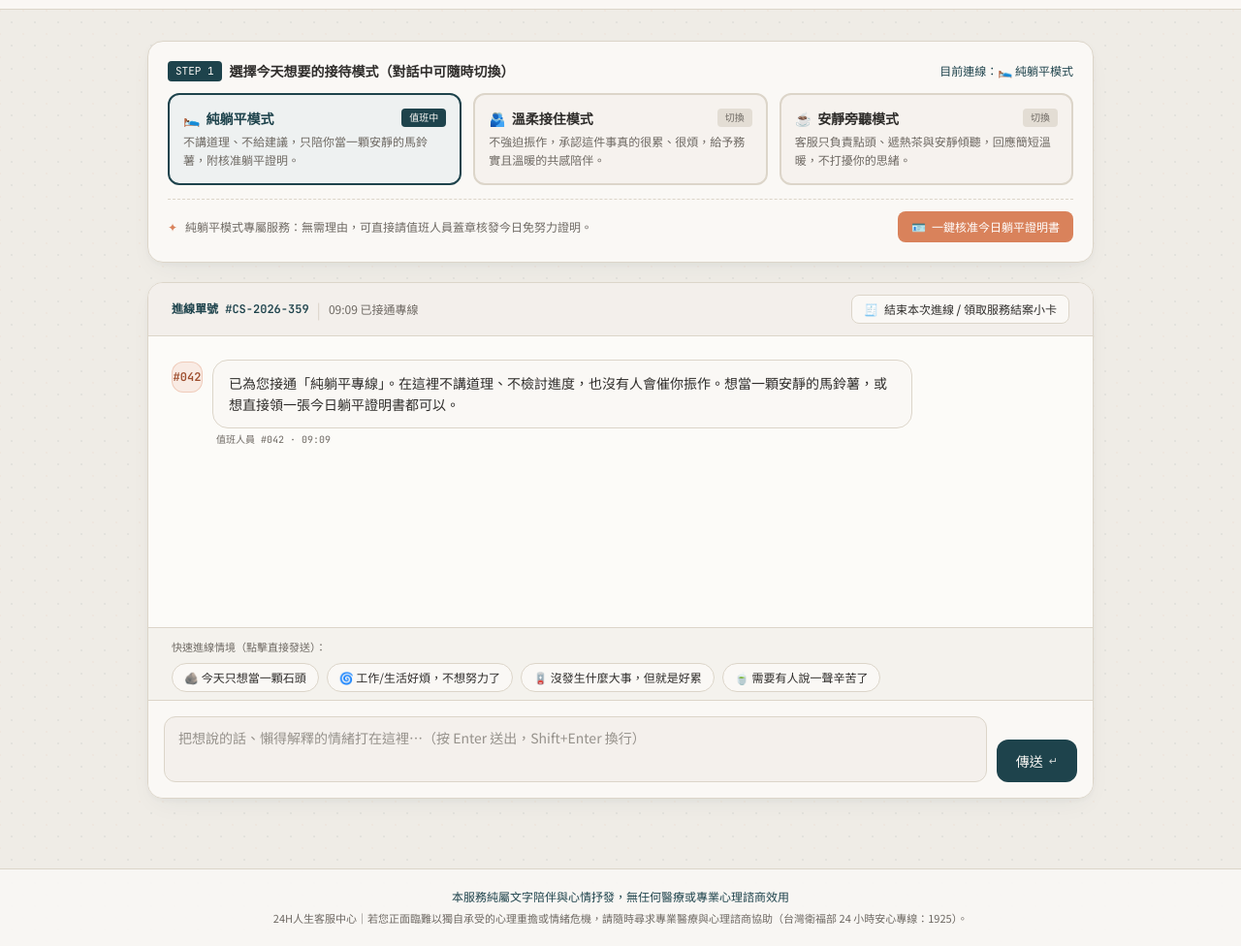
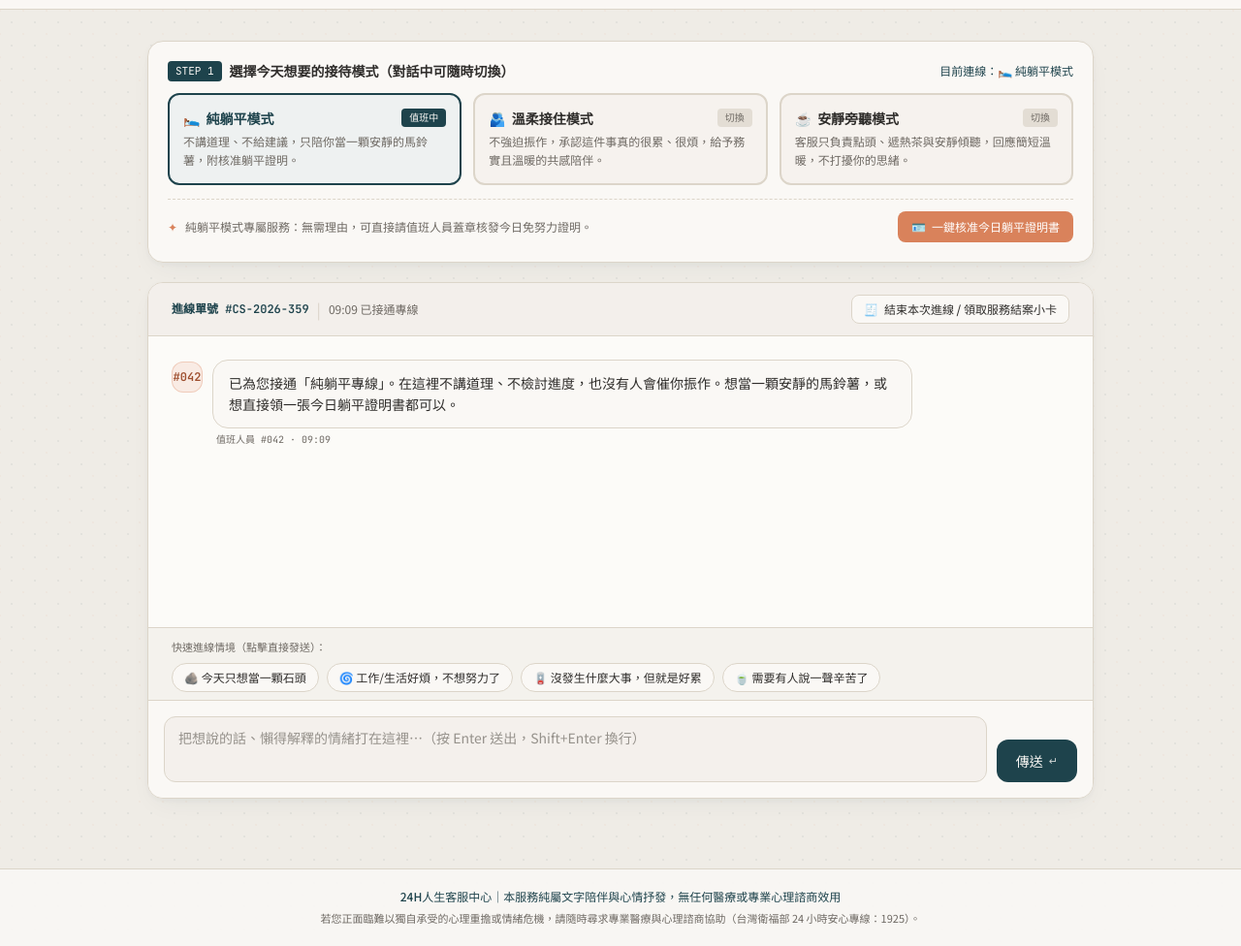
Before and after one commit to martianmoore/life-cs-center, a plain HTML site: page index.html in a window 1280 px wide. Shown: the part 61-1037 px from the top of the page at 97% size. Drawn offline with nearby package versions, Linux system fonts and the light colour scheme.

Commit message:
Update footer text for clarity and consistency

```diff
--- a/index.html
+++ b/index.html
@@ -535,10 +535,10 @@
     <footer class="w-full border-t border-khakiBorder bg-paper/90 py-5 px-4 mt-10">
         <div class="max-w-4xl mx-auto text-center space-y-1.5">
             <p class="text-xs font-medium text-deepTeal">
-                本服務純屬文字陪伴與心情抒發，無任何醫療或專業心理諮商效用
+                24H人生客服中心｜本服務純屬文字陪伴與心情抒發，無任何醫療或專業心理諮商效用
             </p>
             <p class="text-[11px] text-inkMuted leading-relaxed">
-                24H人生客服中心｜若您正面臨難以獨自承受的心理重擔或情緒危機，請隨時尋求專業醫療與心理諮商協助（台灣衛福部 24 小時安心專線：1925）。
+                若您正面臨難以獨自承受的心理重擔或情緒危機，請隨時尋求專業醫療與心理諮商協助（台灣衛福部 24 小時安心專線：1925）。
             </p>
         </div>
     </footer>
```
